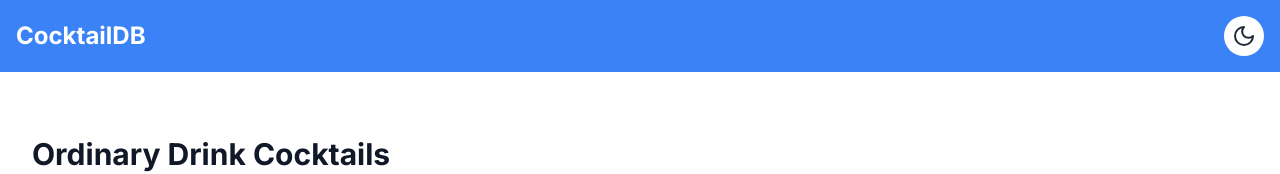
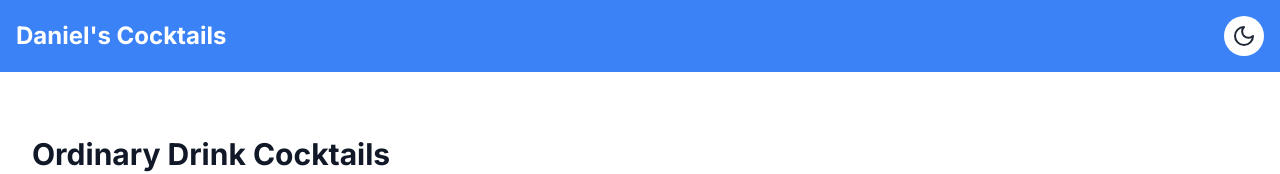
Before and after one commit to radev1924/cocktail, a Next.js app: page / in a window 1280 px wide. Shown: the top 174 px of the page. Built offline with nearby package versions, Linux system fonts and the light colour scheme; no server answers.

Commit message:
small changes

```diff
--- a/app/components/navbar.tsx
+++ b/app/components/navbar.tsx
@@ -17,7 +17,7 @@ const Navbar = () => {
     <nav className="bg-blue-500 dark:bg-blue-800 p-4">
       <div className="container mx-auto flex items-center justify-between">
         <Link href="/" className="flex items-center text-white text-2xl font-bold">
-          <span>CocktailDB</span>
+          <span>Daniel's Cocktails</span>
         </Link>
         <button
           onClick={() => setTheme(theme === 'dark' ? 'light' : 'dark')}
--- a/app/page.tsx
+++ b/app/page.tsx
@@ -36,7 +36,7 @@ export default function Home() {
   return (
     <div className="container mx-auto px-4">
       <h1 className="text-3xl font-bold my-8">Ordinary Drink Cocktails</h1>
-      <div className="grid grid-cols-1 sm:grid-cols-2 md:grid-cols-3 lg:grid-cols-4 gap-6">
+      <div className="grid grid-cols-1 sm:grid-cols-2 md:grid-cols-3 lg:grid-cols-4 gap-6 ">
         {cocktails.map((cocktail) => (
           <Link href={`/cocktail/${cocktail.idDrink}`} key={cocktail.idDrink}>
             <div className="bg-white rounded-lg shadow-md overflow-hidden">
```
